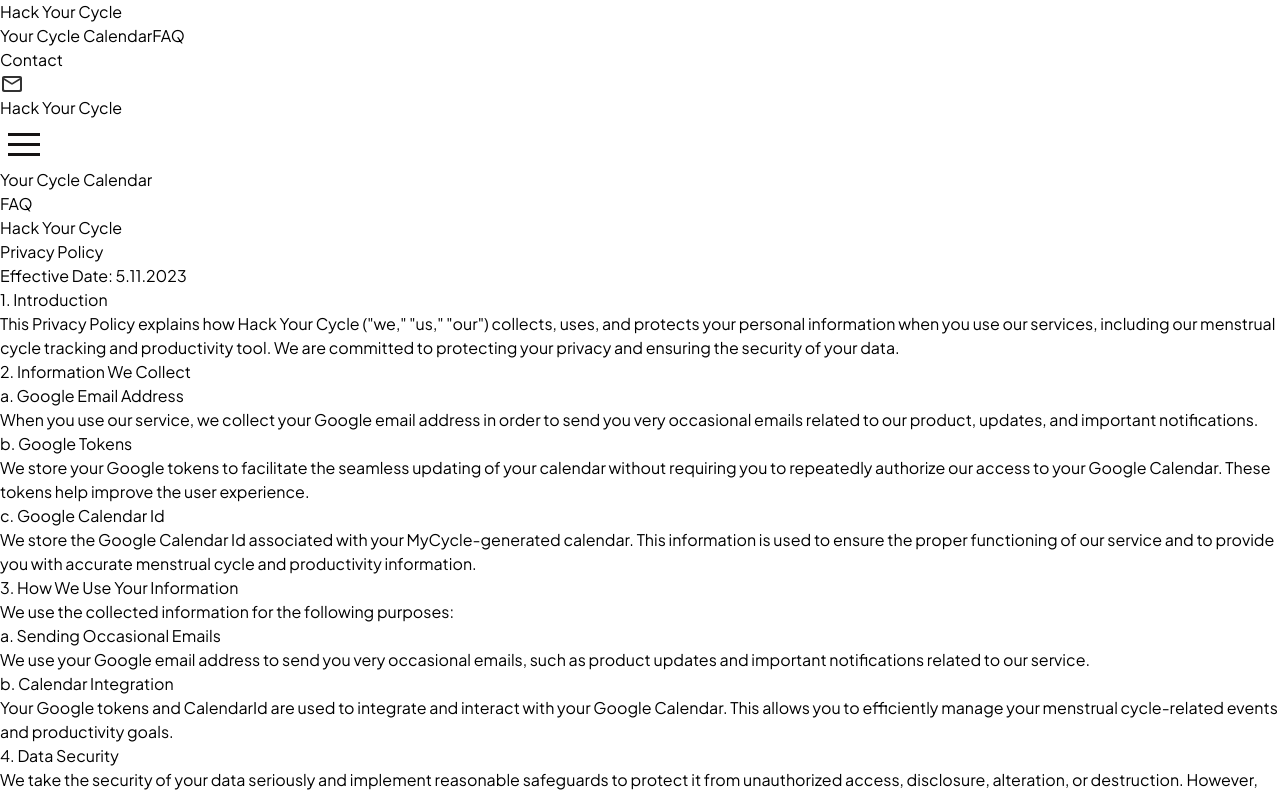
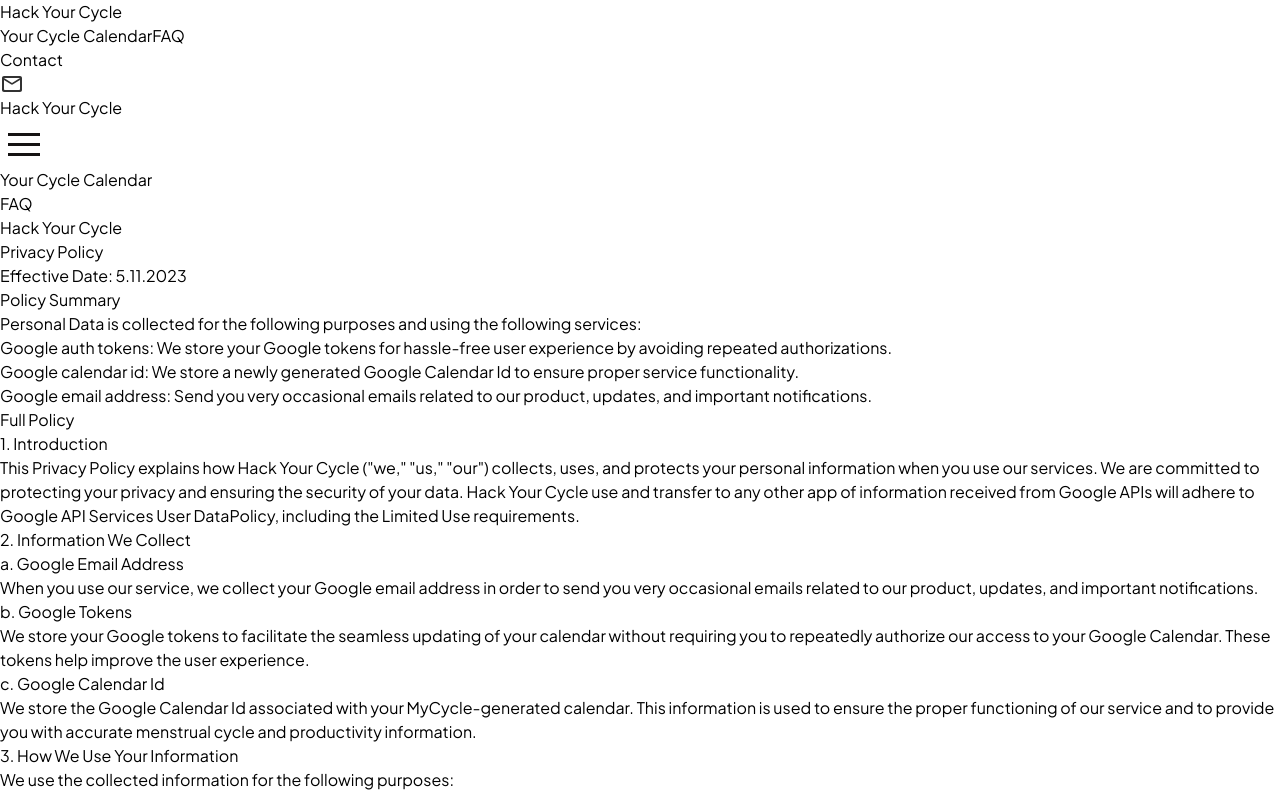
Before and after one commit to piggydoughnut/clueapp_calendar_sync, a Next.js app: page /privacy-policy in a window 1280 px wide. Shown: the top 795 px of the page. Built offline with nearby package versions, Linux system fonts and the light colour scheme; what @material-tailwind/react, easy-peasy would draw is missing.

Commit message:
privacy policy update

```diff
--- a/pages/privacy-policy.tsx
+++ b/pages/privacy-policy.tsx
@@ -18,13 +18,42 @@
         <PageHeader>Privacy Policy</PageHeader>
         <div className="max-w-[600px]">
           <p>Effective Date: 5.11.2023</p>
+          <H2>Policy Summary</H2>
+          <p className="my-4">
+            Personal Data is collected for the following purposes and using the
+            following services:
+          </p>
+          <ul className="list-disc list-inside flex flex-col gap-2">
+            <li>
+              Google auth tokens: We store your Google tokens for hassle-free
+              user experience by avoiding repeated authorizations.
+            </li>
+
+            <li>
+              Google calendar id: We store a newly generated Google Calendar Id
+              to ensure proper service functionality.
+            </li>
+
+            <li>
+              Google email address: Send you very occasional emails related to
+              our product, updates, and important notifications.
+            </li>
+          </ul>
+          <div className="mt-10">
+            <H2>Full Policy</H2>
             <H2> 1. Introduction</H2>
             <p>
               This Privacy Policy explains how Hack Your Cycle (&quot;we,&quot;
               &quot;us,&quot; &quot;our&quot;) collects, uses, and protects your
-            personal information when you use our services, including our
-            menstrual cycle tracking and productivity tool. We are committed to
-            protecting your privacy and ensuring the security of your data.
+              personal information when you use our services. We are committed
+              to protecting your privacy and ensuring the security of your data.
+              Hack Your Cycle use and transfer to any other app of information
+              received from Google APIs will adhere to{" "}
+              <LinkTo
+                url="https://developers.google.com/terms/api-services-user-data-policy?"
+                name=" Google API Services User Data"
+              ></LinkTo>
+              Policy, including the Limited Use requirements.
             </p>
             <H2> 2. Information We Collect</H2>
             <H3>a. Google Email Address</H3>
@@ -51,41 +80,42 @@
             <p>We use the collected information for the following purposes:</p>
             <H3>a. Sending Occasional Emails</H3>
             <p>
-            We use your Google email address to send you very occasional emails,
-            such as product updates and important notifications related to our
-            service.
+              We use your Google email address to send you very occasional
+              emails, such as product updates and important notifications
+              related to our service.
             </p>
             <H3>b. Calendar Integration</H3>
             <p>
-            Your Google tokens and CalendarId are used to integrate and interact
-            with your Google Calendar. This allows you to efficiently manage
-            your menstrual cycle-related events and productivity goals.
+              Your Google tokens and CalendarId are used to integrate and
+              interact with your Google Calendar. This allows you to efficiently
+              manage your menstrual cycle-related events and productivity goals.
             </p>
             <H2> 4. Data Security</H2>
             <p>
-            We take the security of your data seriously and implement reasonable
-            safeguards to protect it from unauthorized access, disclosure,
-            alteration, or destruction. However, please be aware that no data
-            transmission over the internet or data storage system is 100%
-            secure, and we cannot guarantee the absolute security of your
-            information.
+              We take the security of your data seriously and implement
+              reasonable safeguards to protect it from unauthorized access,
+              disclosure, alteration, or destruction. However, please be aware
+              that no data transmission over the internet or data storage system
+              is 100% secure, and we cannot guarantee the absolute security of
+              your information.
             </p>
             <H2> 5. Data Retention</H2>
             <p>
-            We retain your data for as long as necessary to fulfill the purposes
-            outlined in this Privacy Policy. You may request the removal of your
-            data by contacting us at {emailUs}.
+              We retain your data for as long as necessary to fulfill the
+              purposes outlined in this Privacy Policy. You may request the
+              removal of your data by contacting us at {emailUs}.
             </p>
             <H2>6. Sharing Your Information</H2>
             <p>
-            We do not share your personal information with third parties, except
-            when required by law or as described in this Privacy Policy.{" "}
+              We do not share your personal information with third parties,
+              except when required by law or as described in this Privacy
+              Policy.{" "}
             </p>
             <H2>7. Your Rights</H2>
-          You have the right to: - Access the personal information we hold about
-          you. - Correct any inaccuracies in your personal information. - Delete
-          your personal information. - Object to the processing of your personal
-          information.
+            You have the right to: - Access the personal information we hold
+            about you. - Correct any inaccuracies in your personal information.
+            - Delete your personal information. - Object to the processing of
+            your personal information.
             <p>
               To exercise these rights or for any questions regarding your data,
               please contact us at {emailUs}.
@@ -93,8 +123,8 @@
             <H2>8. Changes to this Privacy Policy</H2>
             <p>
               We may update this Privacy Policy to reflect changes in our data
-            practices or legal requirements. The updated Privacy Policy will be
-            posted on our website with the revised effective date.
+              practices or legal requirements. The updated Privacy Policy will
+              be posted on our website with the revised effective date.
             </p>
             <H2>9. Contact Us</H2>
             <p>
@@ -104,6 +134,7 @@
             <p className="mt-8">Yours, Hack Your Cycle Team.</p>
           </div>
         </div>
+      </div>
     </Layout>
   );
 }
```
Lines whose indentation alone changed are shown as unchanged.
